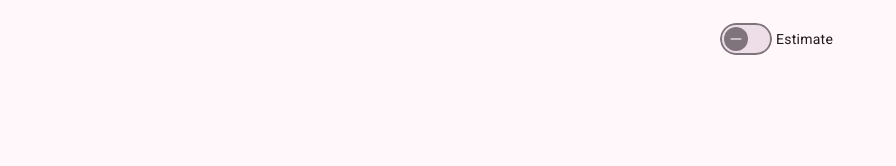
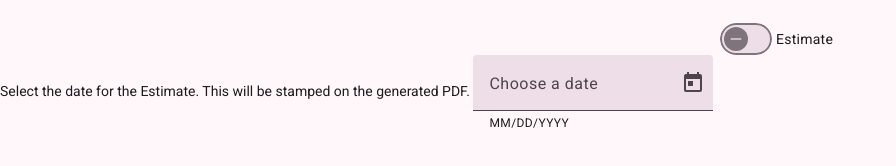
Before and after one commit to jorgezumaya/AvilaContractingLLCGenerator, an Angular app in the folder AvilaContractingLLCGenerator/: page / in a window 1280 px wide. Shown: the part 342-508 px from the top of the page, without its empty margins (0-896 px from the left). Built offline with nearby package versions, Linux system fonts and the light colour scheme.

Commit message:
adding the func of date picker, need to style it

```diff
--- a/AvilaContractingLLCGenerator/src/app/app.config.ts
+++ b/AvilaContractingLLCGenerator/src/app/app.config.ts
@@ -1,5 +1,6 @@
 import { ApplicationConfig, provideBrowserGlobalErrorListeners } from '@angular/core';
 import { provideRouter } from '@angular/router';
+import { provideNativeDateAdapter } from '@angular/material/core';
 
 import { routes } from './app.routes';
 import { provideClientHydration, withEventReplay } from '@angular/platform-browser';
@@ -7,6 +8,8 @@ import { provideClientHydration, withEventReplay } from '@angular/platform-brows
 export const appConfig: ApplicationConfig = {
   providers: [
     provideBrowserGlobalErrorListeners(),
-    provideRouter(routes), provideClientHydration(withEventReplay())
+    provideRouter(routes),
+    provideClientHydration(withEventReplay()),
+    provideNativeDateAdapter()
   ]
 };
--- a/AvilaContractingLLCGenerator/src/app/app.html
+++ b/AvilaContractingLLCGenerator/src/app/app.html
@@ -3,4 +3,15 @@
   <mat-slide-toggle class="EorIToggle" (change)="toggleEorI()">{{ EorI() }}</mat-slide-toggle>
 </div>
 
+<div>
+  Select the date for the {{ EorI() }}. This will be stamped on the generated PDF.
+  <mat-form-field>
+  <mat-label>Choose a date</mat-label>
+  <input matInput [matDatepicker]="picker">
+  <mat-hint>MM/DD/YYYY</mat-hint>
+  <mat-datepicker-toggle matIconSuffix [for]="picker"></mat-datepicker-toggle>
+  <mat-datepicker #picker></mat-datepicker>
+</mat-form-field>
+
+</div>
 <router-outlet />
--- a/AvilaContractingLLCGenerator/src/app/app.ts
+++ b/AvilaContractingLLCGenerator/src/app/app.ts
@@ -1,14 +1,16 @@
 import { Component, signal } from "@angular/core";
 import { RouterOutlet } from "@angular/router";
 import { MatSlideToggleModule } from "@angular/material/slide-toggle";
-
+import {MatDatepickerModule} from '@angular/material/datepicker';
+import {MatInputModule} from '@angular/material/input';
+import {MatFormFieldModule} from '@angular/material/form-field';
 export enum Status {
   E = "Estimate",
   I = "Invoice",
 }
 @Component({
   selector: "app-root",
-  imports: [RouterOutlet, MatSlideToggleModule],
+  imports: [RouterOutlet, MatSlideToggleModule, MatFormFieldModule, MatInputModule, MatDatepickerModule],
   templateUrl: "./app.html",
   styleUrl: "./app.css",
 })
```
